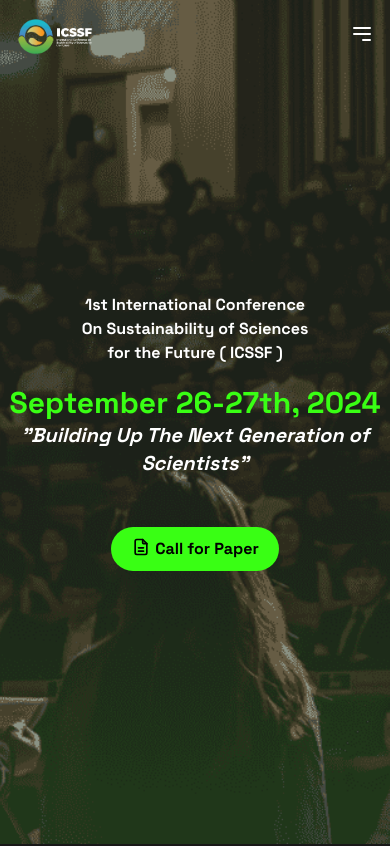
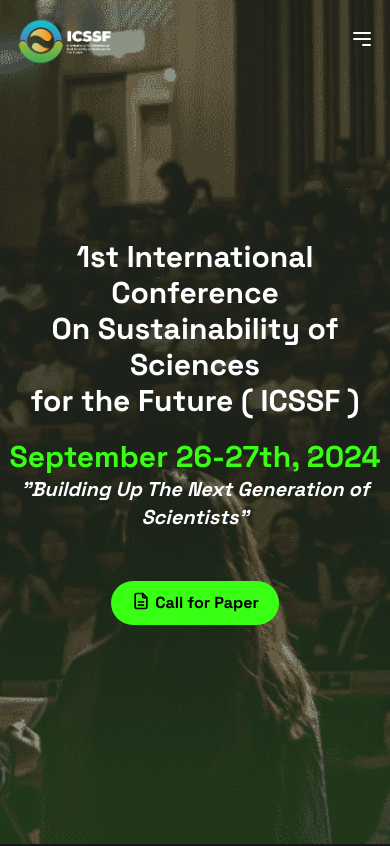
Before and after one commit to projeksainsdata/icssf-frontend, a React (Vite) app: page / in a window 390 px wide. Shown: the top 846 px of the page. Built offline with nearby package versions, Linux system fonts and the light colour scheme.

Commit message:
update responsive

```diff
--- a/src/components/Banner.jsx
+++ b/src/components/Banner.jsx
@@ -7,7 +7,11 @@ const Banner = () => {
         <>
         <div className="bannerHome h-screen flex-row font-spaceGrotesk">
             <div className="font-bold mt-5">
-                <h1 className="md:text-5xl text-white">1st International Conference <br />On Sustainability of Sciences <br />for the Future ( ICSSF )</h1>
+            <h1 class="text-3xl sm:text-3xl md:text-4xl lg:text-5xl text-white text-center">
+                1st International Conference <br />
+                On Sustainability of Sciences <br />
+                for the Future ( ICSSF )
+            </h1>
                 <h1 className="text-colorGreen text-3xl pt-5">September 26-27th, 2024</h1>
                 <h1 className="text-xl text-white italic">"Building Up The Next Generation of Scientists"</h1>
                 <div className="mt-[50px] flex items-center justify-center">
--- a/src/components/navbar/Navbar.jsx
+++ b/src/components/navbar/Navbar.jsx
@@ -28,7 +28,7 @@ const Navbar = () => {
       <div className="container mx-auto flex items-center justify-between p-4">
         <div className="flex items-center space-x-4">
         <Link to="/">
-          <img src={Logo} alt="Logo" className='w-20'  />
+          <img src={Logo} alt="Logo" className='w-[100px]'  />
         </Link>
         </div>
         <div className="hidden md:flex space-x-4 font-bold font-spaceGrotesk">
--- a/src/pages/Home.jsx
+++ b/src/pages/Home.jsx
@@ -7,7 +7,7 @@ const Home = () => {
     return (
     <>
         <Navbar/>
-        <div className="text-center h-screen mt-[-74px]">
+        <div className="text-center h-screen mt-[-84px]">
             <Banner/>
         </div>
         <div className="h-screen">
```
